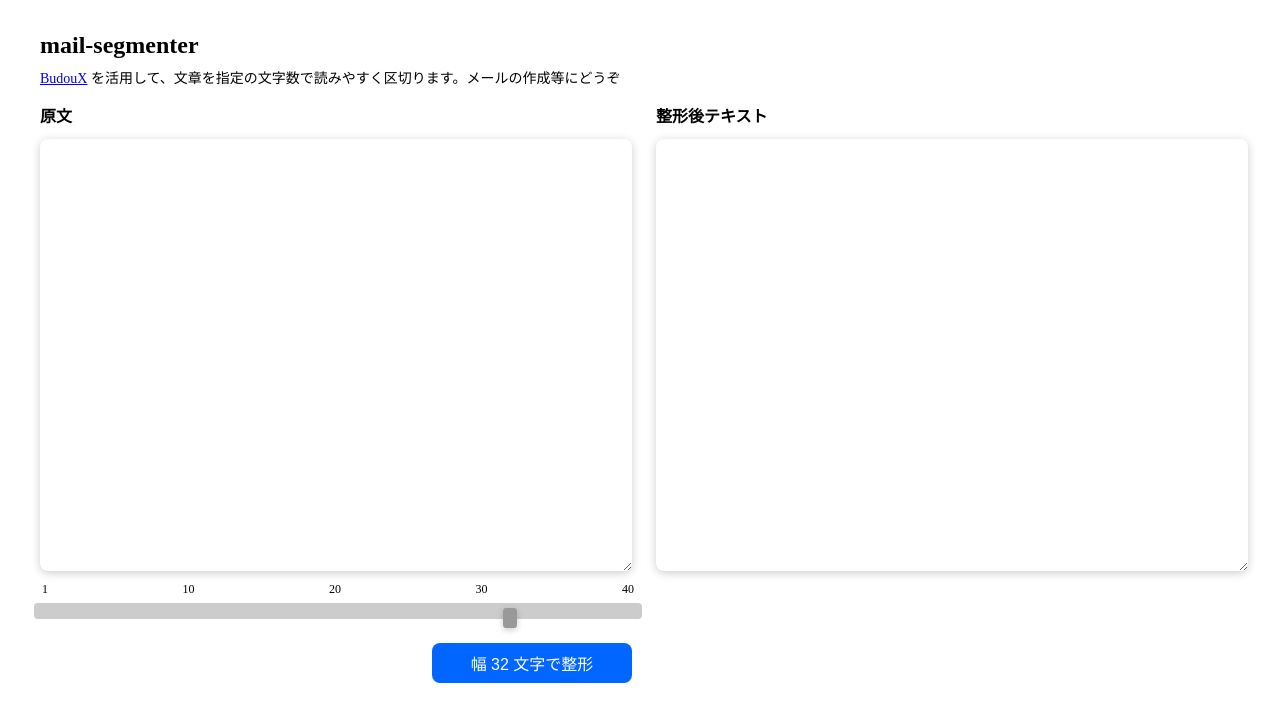
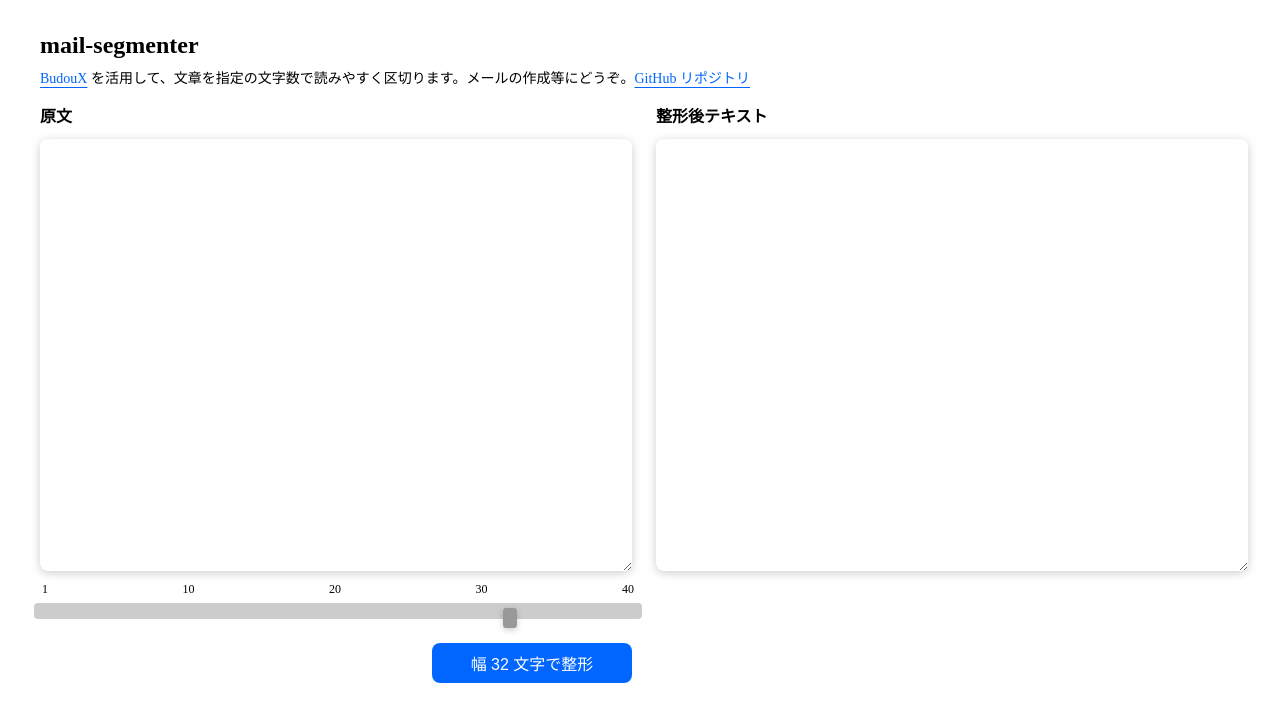
Before and after one commit to inaniwaudon/mail-segmenter, a Next.js app: page / in a window 1280 px wide. Shown: the top 722 px of the page. Built offline with nearby package versions, Linux system fonts and the light colour scheme; what budoux would draw is missing.

Commit message:
add a link and fix styles

```diff
--- a/src/app/globals.css
+++ b/src/app/globals.css
@@ -1,3 +1,7 @@
+:root {
+  --main-color: #06f;
+}
+
 html,
 body {
   margin: 0;
--- a/src/app/page.module.css
+++ b/src/app/page.module.scss
@@ -1,6 +1,15 @@
 .main {
   margin: 32px 40px;
   padding: 0;
+
+  a {
+    color: var(--main-color);
+    text-underline-offset: 4px;
+
+    &:hover {
+      color: #39f;
+    }
+  }
 }
 
 .title {
--- a/src/app/page.tsx
+++ b/src/app/page.tsx
@@ -1,4 +1,4 @@
-import styles from "./page.module.css";
+import styles from "./page.module.scss";
 import MainForm from "@/components/MainForm";
 
 const Page = () => {
@@ -9,7 +9,10 @@ const Page = () => {
         <a href="https://developers-jp.googleblog.com/2023/09/budoux-adobe.html">
           BudouX
         </a>{" "}
-        を活用して、文章を指定の文字数で読みやすく区切ります。メールの作成等にどうぞ
+        を活用して、文章を指定の文字数で読みやすく区切ります。メールの作成等にどうぞ。
+        <a href="https://github.com/inaniwaudon/mail-segmenter">
+          GitHub リポジトリ
+        </a>
       </p>
       <MainForm />
     </main>
--- a/src/components/MainForm.module.scss
+++ b/src/components/MainForm.module.scss
@@ -44,7 +44,7 @@
         border: none;
         border-radius: 8px;
         cursor: pointer;
-        background: #06f;
+        background: var(--main-color);
 
         &:hover {
             background: #39f;
```
